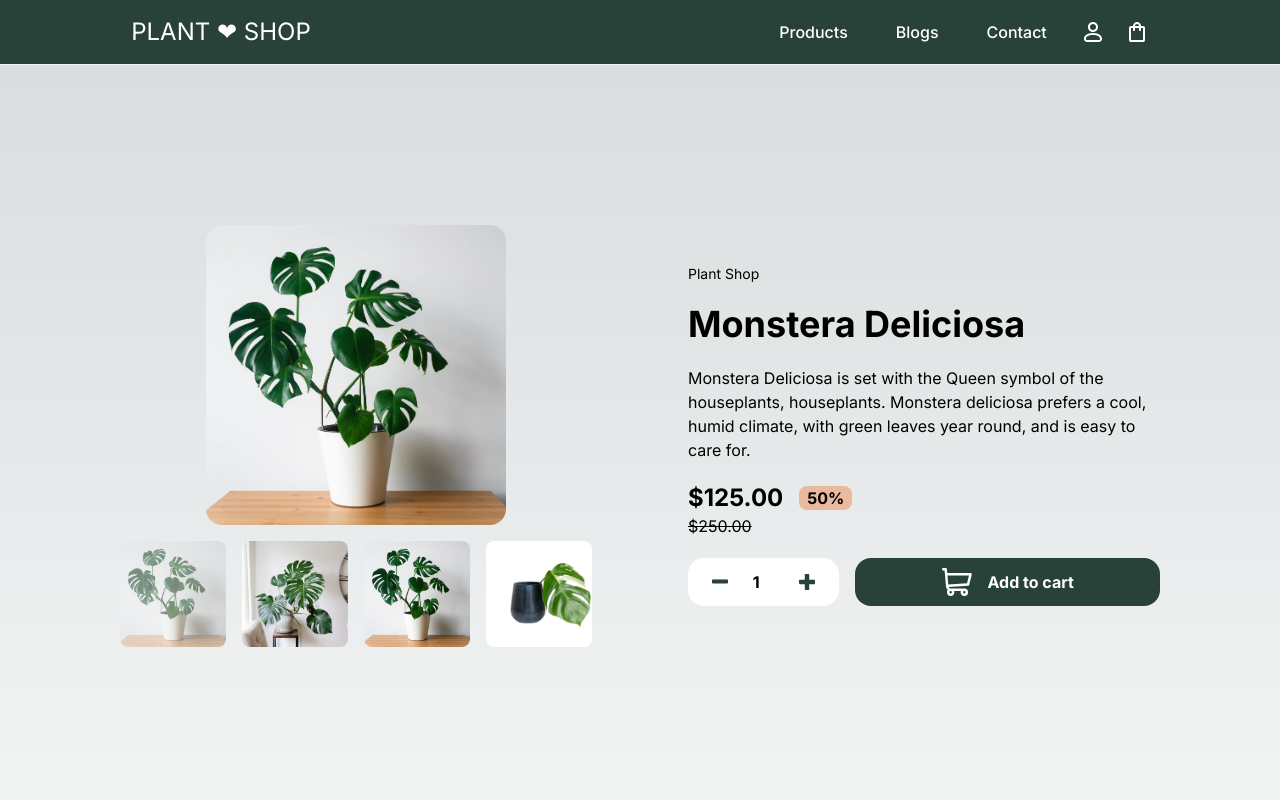
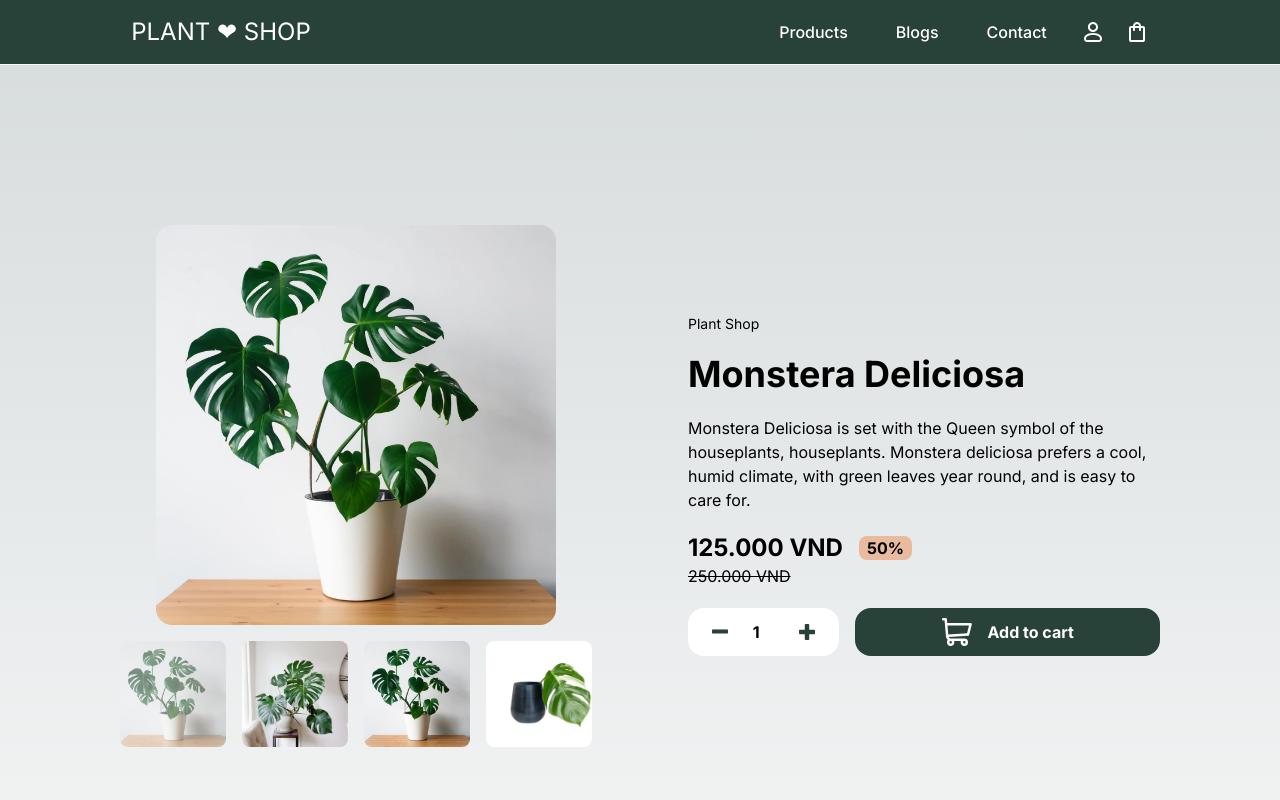
Before and after one commit to khanhnm222/next-13-plant-shop, a Next.js app: page /products/1 in a window 1280 px wide. Shown: the top 800 px of the page. Built offline with nearby package versions, Linux system fonts and the light colour scheme.

Commit message:
Updated Product page UI

```diff
--- a/app/products/[productId]/page.tsx
+++ b/app/products/[productId]/page.tsx
@@ -44,10 +44,10 @@ export default function ProductDetail() {
             </button>
             <Image
               className='lg:rounded-2xl lg:cursor-pointer'
-              src='/monstera.webp'
+              src={ImageProductsThumbnails[imgIndex]}
               onClick={() => setLightboxOpen((prev) => !prev)}
-              alt='Shoes'
-              width={300}
+              alt='plants'
+              width={400}
               height={300}
             />
             <button
@@ -67,7 +67,7 @@ export default function ProductDetail() {
                 }`}
                 onClick={() => setImgIndex(index)}
                 src={item}
-                alt='shoes'
+                alt='plants'
                 width={120}
                 height={120}
               />
@@ -82,10 +82,10 @@ export default function ProductDetail() {
           </p>
           <div className='flex justify-between items-center lg:flex-col lg:items-start'>
             <div className='flex justify-between items-center gap-4 font-bold'>
-              <p className='text-2xl'>$125.00</p>
+              <p className='text-2xl'>125.000 VND</p>
               <p className='text-primary bg-secondary px-2 rounded-lg'>50%</p>
             </div>
-            <p className='text-grayish-blue line-through'>$250.00</p>
+            <p className='text-grayish-blue line-through'>250.000 VND</p>
           </div>
           <div className='flex flex-col gap-4 lg:flex-row'>
             <div className='relative lg:basis-1/3'>
@@ -149,9 +149,9 @@ export default function ProductDetail() {
               </button>
               <Image
                 className='lg:rounded-2xl lg:cursor-pointer'
-                src='/monstera.webp'
+                src={ImageProductsThumbnails[imgIndex]}
                 onClick={() => setLightboxOpen((prev) => !prev)}
-                alt='Shoes'
+                alt='plants'
                 width={250}
                 height={250}
               />
@@ -179,7 +179,7 @@ export default function ProductDetail() {
                   }`}
                   onClick={() => setImgIndex(index)}
                   src={item}
-                  alt='shoes'
+                  alt='plants'
                   width={120}
                   height={120}
                 />
--- a/app/products/page.tsx
+++ b/app/products/page.tsx
@@ -3,6 +3,7 @@ import Navbar from '@/components/navigation/Navbar'
 import Pagination from '@/components/common/Pagination'
 import ProductTeaser from '@/components/product/ProductTeaser';
 import { useState } from 'react';
+import Breadcrumb from '@/components/common/Breadcrumb';
 
 export default function Products() {
   const [selectedFilter, setSelectedFilter] = useState('all');
@@ -28,14 +29,14 @@ export default function Products() {
 
   const defaultCategoryClasses = 'block font-medium text-gray-500 dark:text-gray-300 hover:underline hover:font-semibold hover:cursor-pointer';
 
-  const tempProductlist = [1, 2, 3, 4, 5, 6]
+  const tempProductlist = [1, 2, 3, 4, 5, 6, 7, 8, 9, 10]
 
   return (
     <>
       <main className="flex flex-col items-center justify-between p-24">
         Products
-        <div className="pt-2 col-span-9">
-
+        <div className="px-6 self-start font-semibold">
+          <Breadcrumb />
         </div>
         <div className="container px-6 py-8 mx-auto">
           <div className="lg:flex lg:-mx-2">
--- a/components/product/ProductTeaser.tsx
+++ b/components/product/ProductTeaser.tsx
@@ -7,7 +7,7 @@ const ProductTeaser = () => {
   return (
     <div>
       <article>
-        <Link href={""} className='group relative'>
+        <Link href={"/products/1"} className='group relative'>
         <div className="flex justify-center bg-gray-100 shadow-xl aspect-w-1 aspect-h-1">
           <Image src='/monstera.webp' alt="plant" loading="lazy" width={250} height={350} className='h-auto' />
         </div>
@@ -17,7 +17,7 @@ const ProductTeaser = () => {
         <h3 className="text-brand-green text-xl font-medium truncate block p-5">Montera Diamon</h3>
         <div className="text-lg text-brand-green flex justify-center mb-5">
           <RankingStar />
-          <span className="ml-5">30.000 VND</span>
+          <span className="ml-5">125.000 VND</span>
         </div>
         <Button variant={"primary"} icon='only'>
           <svg xmlns="http://www.w3.org/2000/svg" className="w-5 h-5 mx-1" viewBox="0 0 20 20" fill="currentColor">
```
